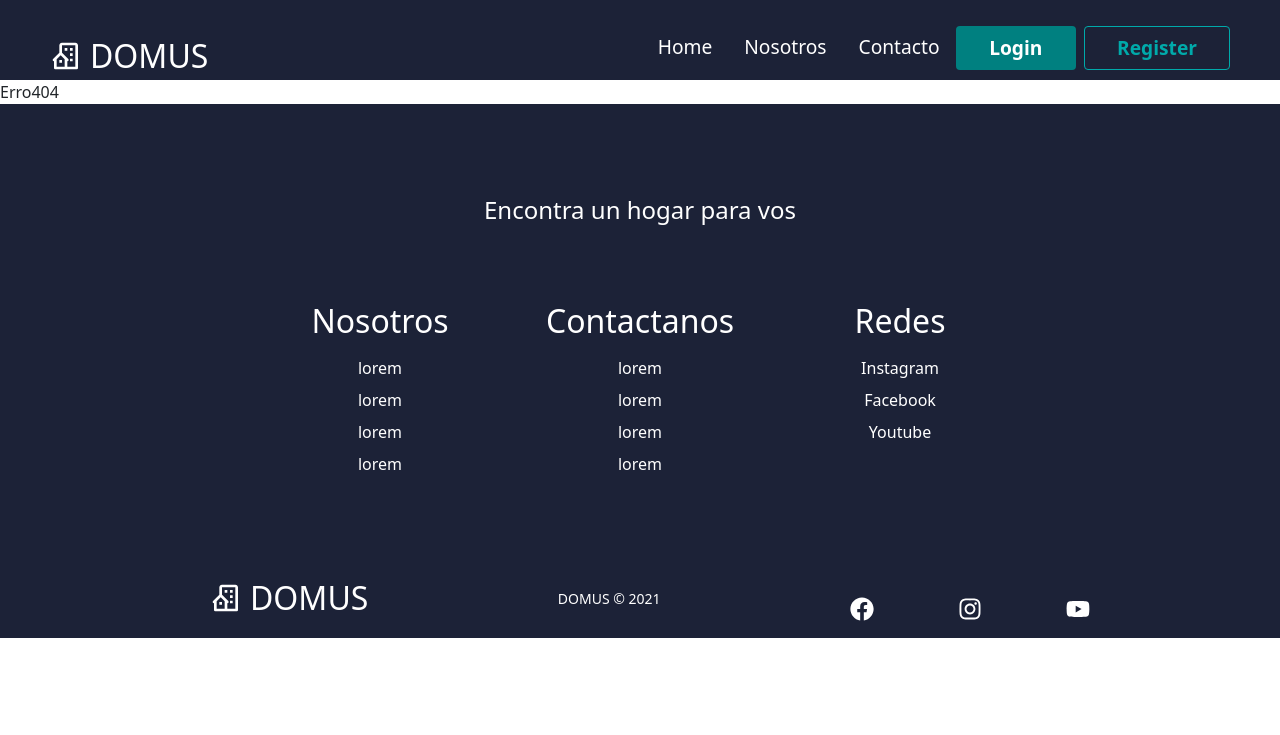
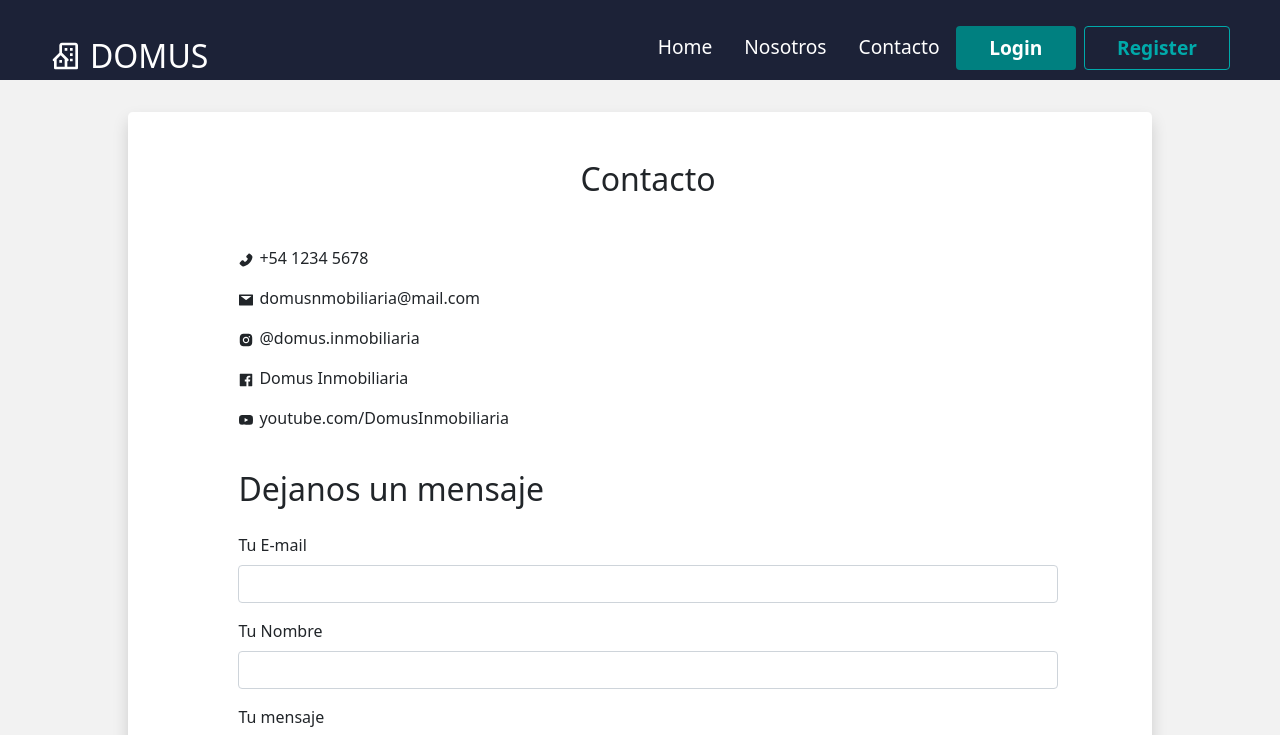
Before and after one commit to joaquindlr/DomusSystem, a React (Create React App) app: page /contacto in a window 1280 px wide. Shown: the top 735 px of the page. Built offline with nearby package versions, Linux system fonts and the light colour scheme.

Commit message:
pag contacto

```diff
--- a/src/layouts/Header.js
+++ b/src/layouts/Header.js
@@ -69,7 +69,7 @@ function Header() {
                 </Link>
               </li>
               <li className='nav-item'>
-                <Link to='/q-and-a' className='nav-links'
+                <Link to='/contacto' className='nav-links'
                  onClick={closeMobileMenu}>
                   Contacto
                 </Link>
--- /dev/null
+++ b/src/pages/Contacto.js
@@ -0,0 +1,108 @@
+import React, {useState} from 'react'
+import { useForm} from "react-hook-form";
+import { useHistory } from "react-router-dom";
+import {AiFillPhone,
+    AiFillMail, AiOutlineInstagram,
+    AiFillFacebook,AiFillYoutube, AiFillInstagram } from "react-icons/ai"
+
+function Contacto() {
+    const { register, handleSubmit } = useForm();
+
+  const [errorEmail, setErrorEmail] = useState(false);
+  const [errortext, setErrortext] = useState(false);
+  const [errorRetext, setErrorRetext] = useState(false);
+
+  const history = useHistory();
+
+  const onSubmit = (data) => {
+    validar(data);
+    console.log(data);
+  };
+
+  const validar = (data) => {
+
+    if (data.email === "") {
+      setErrorEmail(true);
+    } else {
+      setErrorEmail(false);
+    }
+  };
+
+  return (
+    <div
+      style={{
+        paddingTop: "4rem",
+        paddingBottom: "4rem",
+        display: "grid",
+        placeItems: "center",
+        backgroundColor: "#f2f2f2",
+        paddingTop: "2rem",
+      }}
+    >
+      <div
+        className="rounded-3 py-5 shadow "
+        style={{
+          width: "80%",
+          display: "flex",
+          flexDirection:"column",
+          alignItems:"center",
+          backgroundColor: "white",
+        }}
+      >
+
+        <div style={{marginLeft:"1rem", width:"80%"}}>
+        <h2 className="mb-5 text-center ">Contacto</h2>
+        <div className="mb-4">
+            <AiFillPhone/>
+            <div style={{display:"inline-block" ,marginLeft:"5px"}}>   <p>+54 1234 5678</p></div><br />
+            <AiFillMail/>
+            <div style={{display:"inline-block" ,marginLeft:"5px"}}>   <p>domusnmobiliaria@mail.com</p></div><br />
+            <AiFillInstagram/>
+            <div style={{display:"inline-block" ,marginLeft:"5px"}}>   <p>@domus.inmobiliaria</p></div><br />
+            <AiFillFacebook/>
+            <div style={{display:"inline-block" ,marginLeft:"5px"}}>   <p>Domus Inmobiliaria</p></div><br />
+            <AiFillYoutube/>
+            <div style={{display:"inline-block" ,marginLeft:"5px"}}>   <p>youtube.com/DomusInmobiliaria</p></div><br />
+        </div>
+
+
+          <h2 className="mb-4 text-left">Dejanos un mensaje</h2>
+          <form onSubmit={handleSubmit(onSubmit)}>
+            <div class="mb-3">
+              <label for="email" class="form-label">
+                Tu E-mail
+              </label>
+              <input
+                type="email"
+                class="form-control"
+                id="email"
+                name="email"/>
+
+            </div>
+            <div class="mb-3">
+              <label for="Nombre" className="form-label">
+                Tu Nombre
+              </label>
+              <input
+                type="text"
+                class="form-control"
+                name="Nombre"
+                id="Nombre"  />
+
+            </div>
+            <div class="mb-3 ">
+              <label for="Nombre" class="form-label" >
+                Tu mensaje
+              </label>
+              <textarea class="form-control" aria-label="With textarea"  style={{height:"10rem"}}></textarea>
+            </div>
+            <button type="submit" className="btn btn-primary w-100">
+              Enviar
+            </button>
+          </form>
+        </div>
+      </div>
+    </div>)
+}
+
+export default Contacto
```
Also changed, not shown: src/configs/routes.js (+7 -0 lines).
